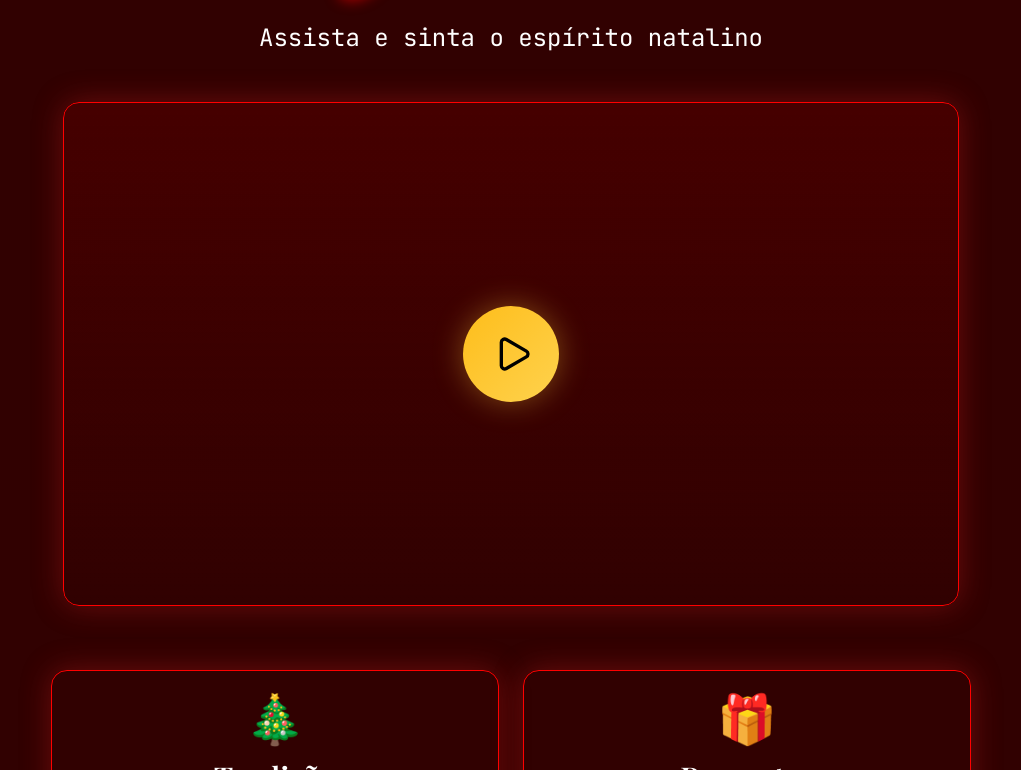
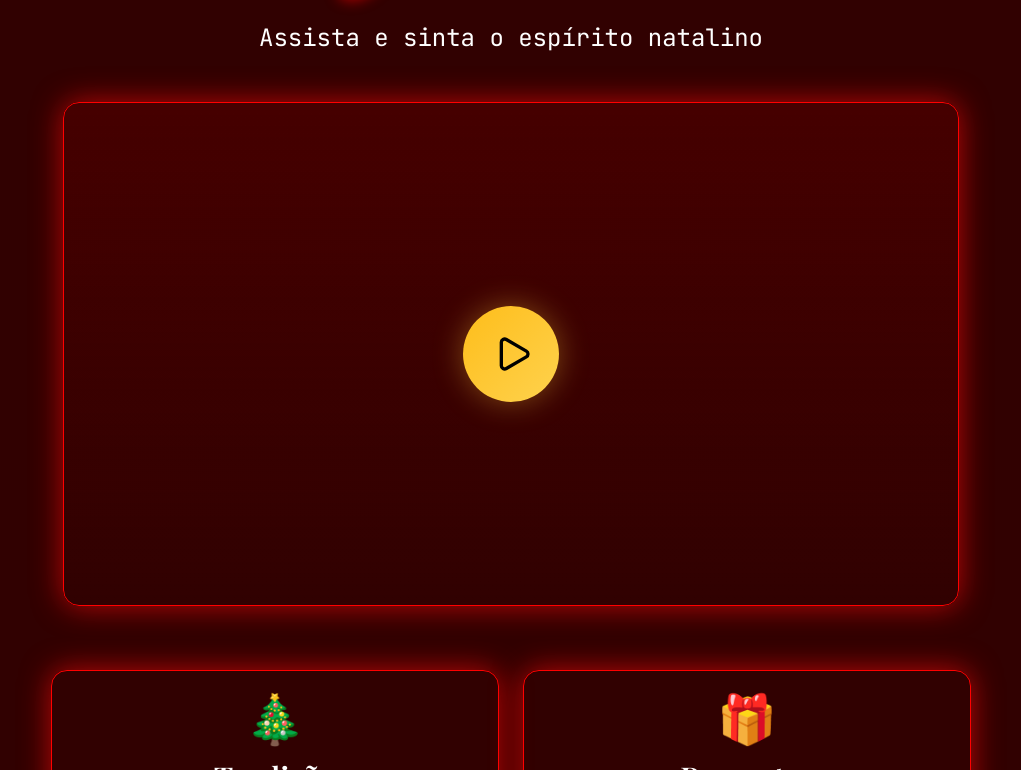
Before and after one commit to fmascena-dev/projeto_natal, a Vue app: page / in a window 1280 px wide. Shown: the part 1770-2540 px from the top of the page, without its empty margins (129-1150 px from the left). Built offline with nearby package versions, Linux system fonts and the light colour scheme; a web font is replaced by a local one; what @tanstack/vue-query would draw is missing.

Commit message:
fix: update colors and create class

```diff
--- a/src/globals.css
+++ b/src/globals.css
@@ -69,7 +69,7 @@
   --gradient-snow: linear-gradient(180deg, hsla(200, 20%, 98%, 0.1) 0%, transparent 100%);
 
   /* Shadows */
-  --shadow-glow-red: 0 0 30px hsla(0, 72%, 45%, 0.4);
+  --shadow-glow-red: 0 0 30px hsla(0, 92%, 45%, 0.8);
   --shadow-glow-gold: 0 0 30px hsla(43, 80%, 55%, 0.4);
   --shadow-elegant: 0 10px 40px -10px rgba(0, 0, 0, 0.5);
   --sidebar-background: hsl(0 0% 98%);
@@ -119,6 +119,10 @@
     color: var(--primary-foreground);
   }
 
+  .text-christmas-cream {
+    color: hsl(var(--christmas-cream));
+  }
+
   .bg-gradient-gold {
     background-image: var(--gradient-gold);
   }
@@ -163,6 +167,10 @@
 @layer components {
   .background {
     background-color: var(--background);
+  }
+
+  .background-gold {
+    background: #FFFF00;
   }
 
   .text-gradient-gold {
```
